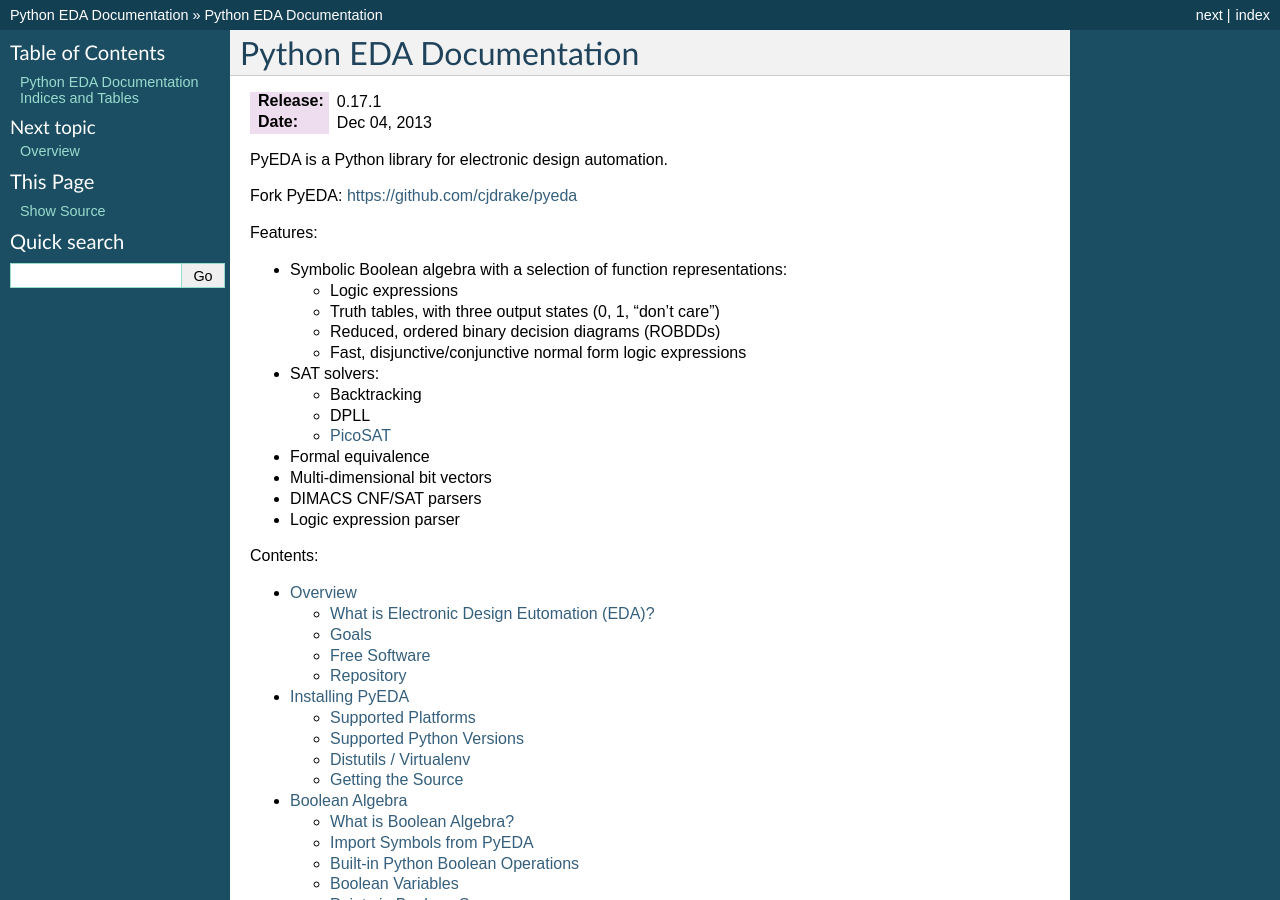
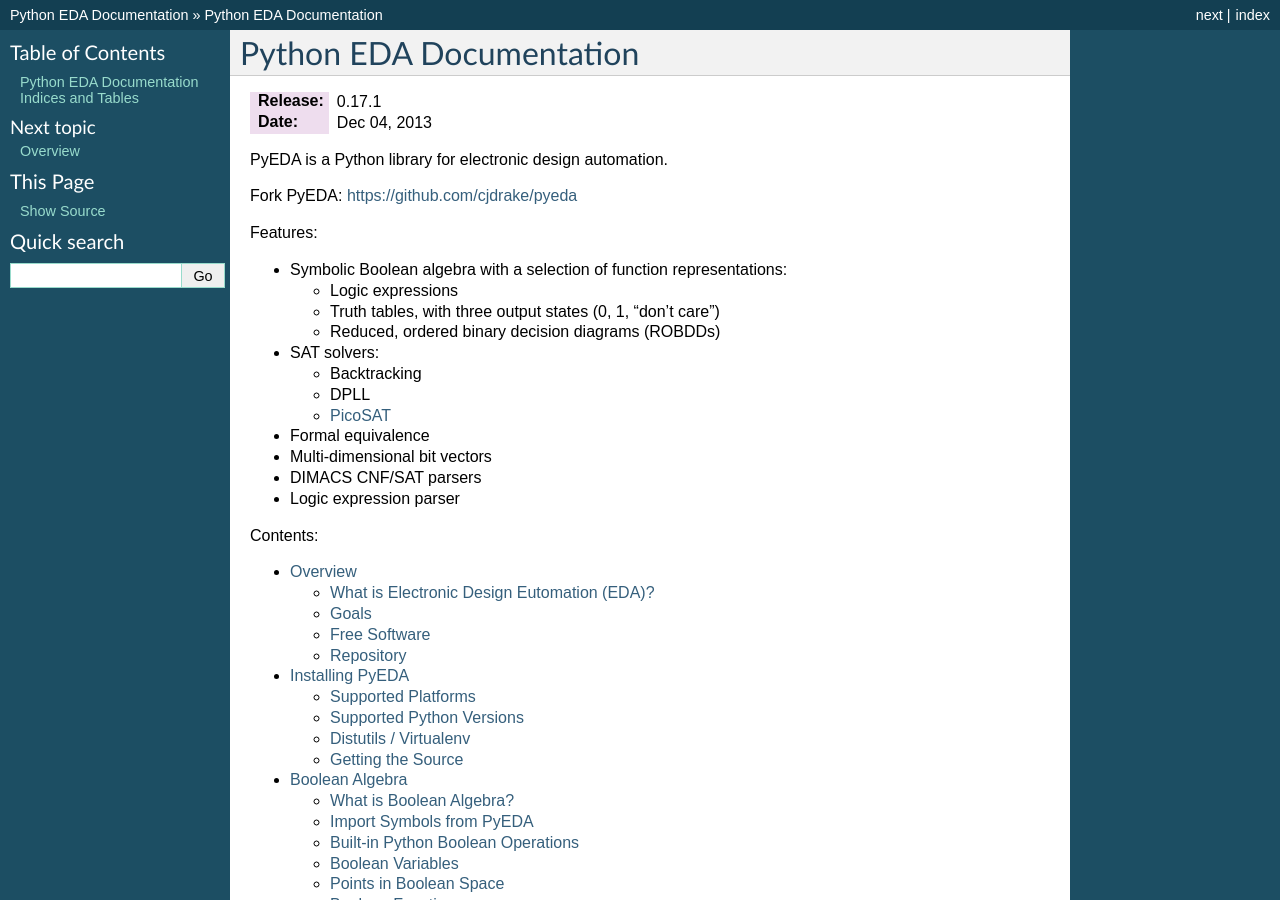
Before and after one commit to cjdrake/pyeda, a Sphinx documentation site: the page built from doc/source/index.rst, in a window 1280 px wide and 900 px high. Built offline with Sphinx 7.4.7, drawn with Linux system fonts in a browser that asks for light colours.

Commit message:
Get rid of some normal form info

```diff
--- a/README.rst
+++ b/README.rst
@@ -17,7 +17,6 @@
   * Logic expressions
   * Truth tables, with three output states (0, 1, "don't care")
   * Reduced, ordered binary decision diagrams (ROBDDs)
-  * Fast, disjunctive/conjunctive normal form logic expressions
 
 * SAT solvers:
 
@@ -269,8 +268,8 @@
 Other Function Representations
 ==============================
 
-Consult the `documentation <http://pyeda.rtfd.org>`_ for information on
-normal form expressions, truth tables, and binary decision diagrams.
+Consult the `documentation <http://pyeda.rtfd.org>`_ for information about
+truth tables, and binary decision diagrams.
 Each function representation has different trade-offs,
 so always use the right one for the job.
 
--- a/doc/source/index.rst
+++ b/doc/source/index.rst
@@ -17,7 +17,6 @@
   * Logic expressions
   * Truth tables, with three output states (0, 1, "don't care")
   * Reduced, ordered binary decision diagrams (ROBDDs)
-  * Fast, disjunctive/conjunctive normal form logic expressions
 
 * SAT solvers:
 
```
